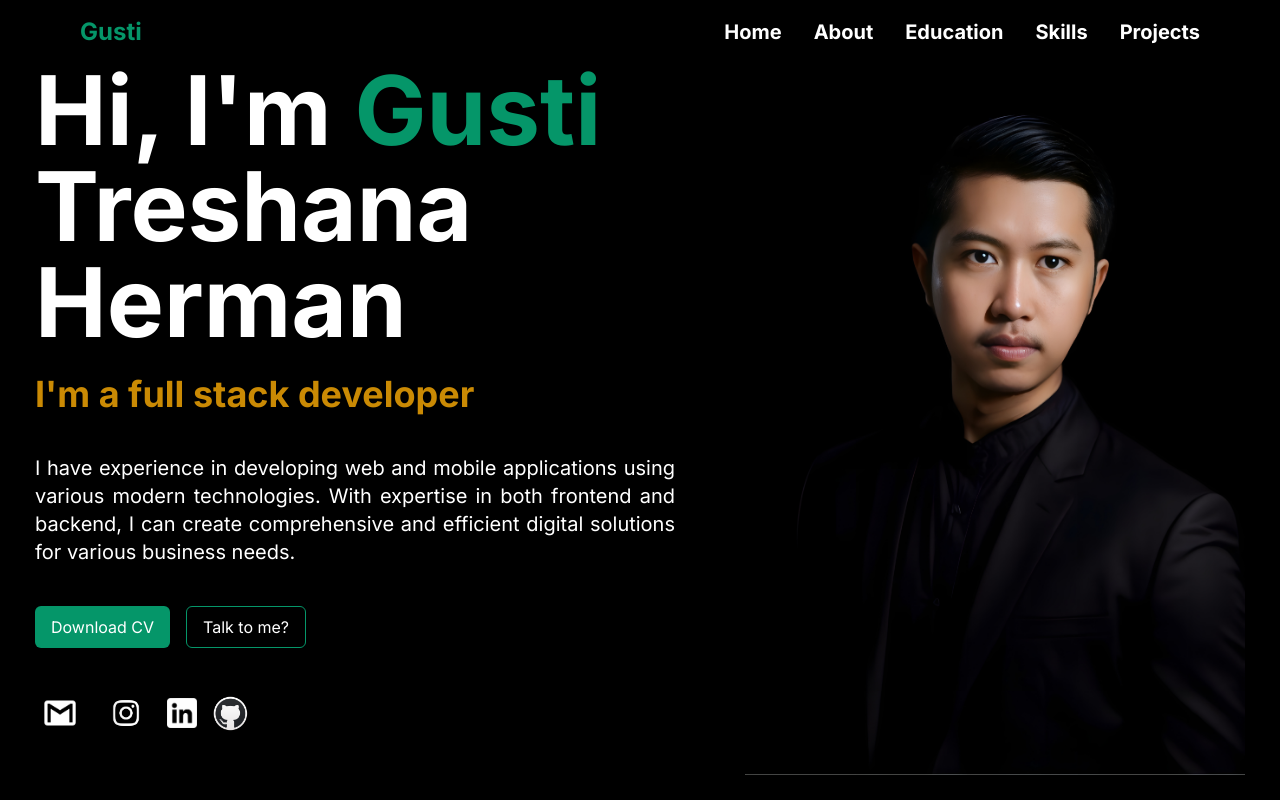
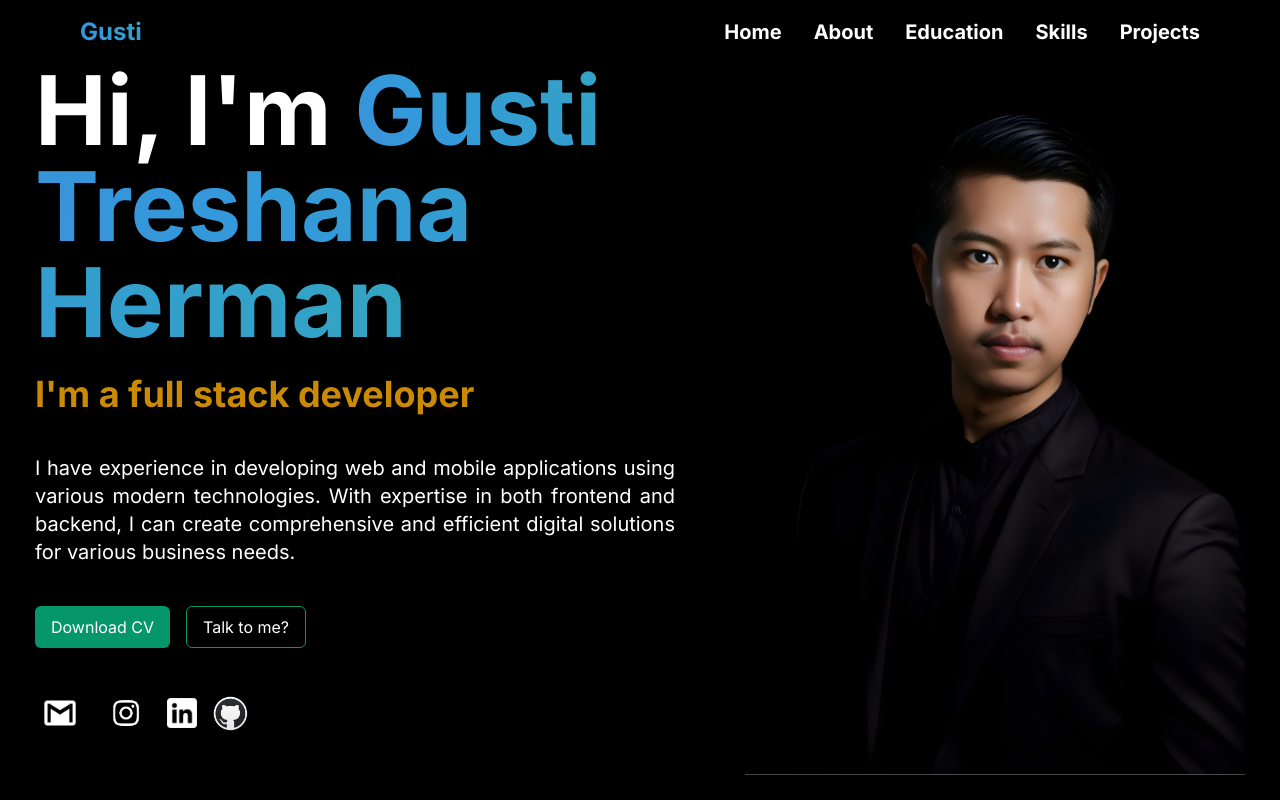
Before and after one commit to Gustitreshana/Portofolio-Website, a Next.js app: page / in a window 1280 px wide. Shown: the top 800 px of the page. Built offline with nearby package versions, Linux system fonts and the light colour scheme.

Commit message:
add animation glowing text

```diff
--- a/src/app/globals.css
+++ b/src/app/globals.css
@@ -9,3 +9,23 @@ body {
 html {
     scroll-behavior: smooth;
 }
+
+@keyframes glowingText {
+  0% {
+    background-position: 0% 50%;
+  }
+  50% {
+    background-position: 100% 50%;
+  }
+  100% {
+    background-position: 0% 50%;
+  }
+}
+
+.glowing-text {
+  background: linear-gradient(45deg, #8e44ad, #3498db, #2ecc71);
+  background-size: 600% 600%;
+  -webkit-background-clip: text;
+  -webkit-text-fill-color: transparent;
+  animation: glowingText 10s ease infinite;
+}
--- a/src/components/Header/index.tsx
+++ b/src/components/Header/index.tsx
@@ -4,13 +4,14 @@ import Image from "next/image";
 import Button from "@/components/Button";
 
 const Header = () => {
+
   return (
     <div id="home" className="flex justify-around items-center h-screen">
       <div className="flex flex-col justify-center w-1/2 gap-10">
         <div className="flex flex-col justify-center gap-6">
           <h1 className="text-8xl font-bold">
-            Hi, I'm <span className="text-emerald-600">Gusti</span> Treshana
-            Herman
+            Hi, I'm <span className="text-emerald-600 glowing-text">Gusti</span>{" "}
+            <span className="glowing-text">Treshana Herman</span>
           </h1>
           <h2 className="text-4xl font-bold text-yellow-600">
             I'm a full stack developer
--- a/src/components/Navbar/index.tsx
+++ b/src/components/Navbar/index.tsx
@@ -1,8 +1,8 @@
 const Navbar = () => {
   return (
-    <div className="fixed top-0 left-0 right-0 flex justify-between items-center p-4 px-20 z-1">
+    <div className="fixed top-0 left-0 right-0 flex justify-between items-center p-4 px-20 z-10">
         <div>
-            <h1 className="text-2xl font-bold text-emerald-600">
+            <h1 className="text-2xl font-bold text-emerald-600 glowing-text">
                 Gusti
             </h1>
         </div>
```
